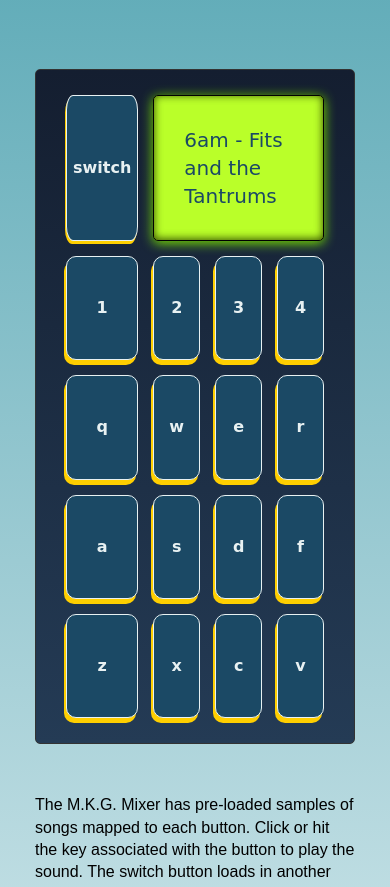
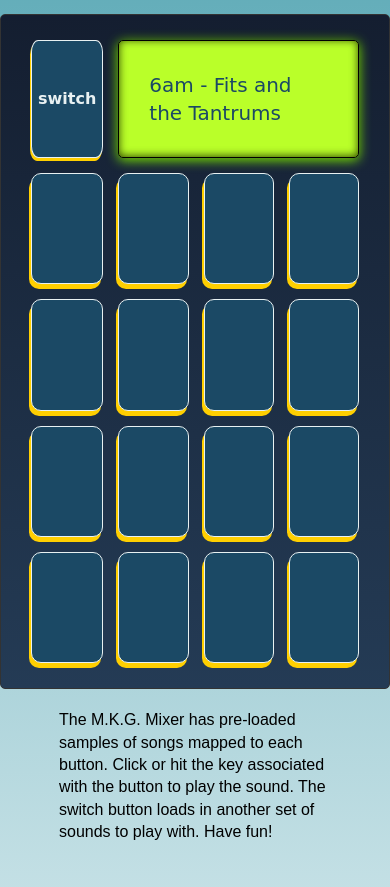
Before and after one commit to BrakeLJ/lucas-brake-project-three, a plain HTML site: page index.html in a window 390 px wide. Shown: the part 230-1117 px from the top of the page. Drawn offline with nearby package versions, Linux system fonts and the light colour scheme; a web font is replaced by a local one.

Commit message:
finished responsive

```diff
--- a/index.html
+++ b/index.html
@@ -23,28 +23,30 @@
                 <!-- Mixer screen  -->
                 <div class="mixer__screen"><span class="mixer__song-name">6am - Fits and the Tantrums</span></div>
                 <button class="mixer__switch mixer__btn-general">switch</button>
-                <button data-key="49" class="mixer__btn mixer__btn-general">1</button>
-                <button data-key="50" class="mixer__btn mixer__btn-general">2</button>
-                <button data-key="51" class="mixer__btn mixer__btn-general">3</button>
-                <button data-key="52" class="mixer__btn mixer__btn-general">4</button>
-                <button data-key="81" class="mixer__btn mixer__btn-general">q</button>
-                <button data-key="87" class="mixer__btn mixer__btn-general">w</button>
-                <button data-key="69" class="mixer__btn mixer__btn-general">e</button>
-                <button data-key="82" class="mixer__btn mixer__btn-general">r</button>
-                <button data-key="65" class="mixer__btn mixer__btn-general">a</button>
-                <button data-key="83" class="mixer__btn mixer__btn-general">s</button>
-                <button data-key="68" class="mixer__btn mixer__btn-general">d</button>
-                <button data-key="70" class="mixer__btn mixer__btn-general">f</button>
-                <button data-key="90" class="mixer__btn mixer__btn-general">z</button>
-                <button data-key="88" class="mixer__btn mixer__btn-general">x</button>
-                <button data-key="67" class="mixer__btn mixer__btn-general">c</button>
-                <button data-key="86" class="mixer__btn mixer__btn-general">v</button>
+                <button data-key="49" class="mixer__btn mixer__btn-general"><span class="mixer__btn-num">1</span></button>
+                <button data-key="50" class="mixer__btn mixer__btn-general"><span class="mixer__btn-num">2</span></button>
+                <button data-key="51" class="mixer__btn mixer__btn-general"><span class="mixer__btn-num">3</span></button>
+                <button data-key="52" class="mixer__btn mixer__btn-general"><span class="mixer__btn-num">4</span></button>
+                <button data-key="81" class="mixer__btn mixer__btn-general"><span class="mixer__btn-num">q</span></button>
+                <button data-key="87" class="mixer__btn mixer__btn-general"><span class="mixer__btn-num">w</span></button>
+                <button data-key="69" class="mixer__btn mixer__btn-general"><span class="mixer__btn-num">e</span></button>
+                <button data-key="82" class="mixer__btn mixer__btn-general"><span class="mixer__btn-num">r</span></button>
+                <button data-key="65" class="mixer__btn mixer__btn-general"><span class="mixer__btn-num">a</span></button>
+                <button data-key="83" class="mixer__btn mixer__btn-general"><span class="mixer__btn-num">s</span></button>
+                <button data-key="68" class="mixer__btn mixer__btn-general"><span class="mixer__btn-num">d</span></button>
+                <button data-key="70" class="mixer__btn mixer__btn-general"><span class="mixer__btn-num">f</span></button>
+                <button data-key="90" class="mixer__btn mixer__btn-general"><span class="mixer__btn-num">z</span></button>
+                <button data-key="88" class="mixer__btn mixer__btn-general"><span class="mixer__btn-num">x</span></button>
+                <button data-key="67" class="mixer__btn mixer__btn-general"><span class="mixer__btn-num">c</span></button>
+                <button data-key="86" class="mixer__btn mixer__btn-general"><span class="mixer__btn-num">v</span></button>
             </section>
 
             <section class="instructions">
-                <p class="instructions__text">
-                    The M.K.G. Mixer has pre-loaded samples of songs mapped to each button. Click or hit the key associated with the button to play the sound. The switch button loads in another set of sounds to play with. Have fun!
-                </p>
+                <div class="wrapper">
+                    <p class="instructions__text">
+                        The M.K.G. Mixer has pre-loaded samples of songs mapped to each button. Click or hit the key associated with the button to play the sound. The switch button loads in another set of sounds to play with. Have fun!
+                    </p>
+                </div>
             </section>
         </div>
 
@@ -73,7 +75,7 @@
         <div class="wrapper">
             <div class="footer__flex">
                 <div class="footer__made-by">
-                    <span>Created by <a href="https://lucasbrake.com/">Lucas Brake</a>@ <a href="https://junocollege.com/">Juno College</a></span>
+                    <span>Created by Lucas Brake <a href="https://junocollege.com/">@Juno College</a></span>
                 </div>
                 <ul class="footer__socials">
                     <li>
@@ -84,7 +86,7 @@
                     </li>
                     <li>
                         <a class="footer__links" href="https://github.com/BrakeLJ" target="_blank" rel="noopener noreferrer"
-                            aria-label="visit me on git hub">
+                            aria-label="Check out my git hub">
                             <i class="fab fa-github"></i>
                         </a>
                     </li>
--- a/styles/sass/partials/_main.scss
+++ b/styles/sass/partials/_main.scss
@@ -23,7 +23,13 @@
         font-family: $header-font;
         font-size: clamp(10rem, 8.75vw, 12rem);
         text-transform: uppercase;
-
+        // text-shadow: 4px 3px 0px $btn-shadow, 9px 8px 0px #11F520;
+        // text-shadow: 0px 3px 0px #b2a98f,
+        //             0px 14px 10px rgba(0,0,0,0.15),
+        //             0px 24px 2px rgba(0,0,0,0.1),
+        //             0px 34px 30px rgba(0,0,0,0.1);
+        text-shadow: 0px 5px 10px rgba(246, 16, 103,0.7),
+                    1px 3px 5px rgba(250, 176, 204, 0.9)
     }
 
     &__header--desktop {
@@ -54,7 +60,7 @@
 
     border: 1px solid #333;
     border-radius: .5rem;
-    width: clamp(320px, 70%, 600px);
+    width: clamp(320px, 80%, 600px);
     height: clamp(500px, 80vh, 750px);
     padding: 25px 30px;
     margin: 75px 0 50px 0;
@@ -135,6 +141,7 @@
 .footer {
     border-top: 1px solid black;
     padding-top: 10px 0;
+    height: 6vh;
 
     background: $btn-color;
     color: $btn-shadow;
--- a/styles/sass/partials/_media-queries.scss
+++ b/styles/sass/partials/_media-queries.scss
@@ -9,4 +9,17 @@
         }
     }
 
+    .mixer {
+        margin: 20px 0;
+    }
 }
+
+@media (max-width:500px) {
+    .mixer {
+        width: 100vw;
+
+        &__btn-num {
+            display: none;
+        }
+    }
+}
--- a/styles/sass/style.scss
+++ b/styles/sass/style.scss
@@ -1,8 +1,8 @@
 //Colour variables
 $btn-color: #1B4965;
-$btn-shadow: #FFCF00;
+$btn-shadow: #ffcf00;
 $highlight: #E8F1F2;
-$header-color: #F61067 ;
+$header-color: #f61067 ;
 
 // Font variables
 $screen-font: 'Turret Road', cursive;
```
Also changed, not shown: styles/style.css.
